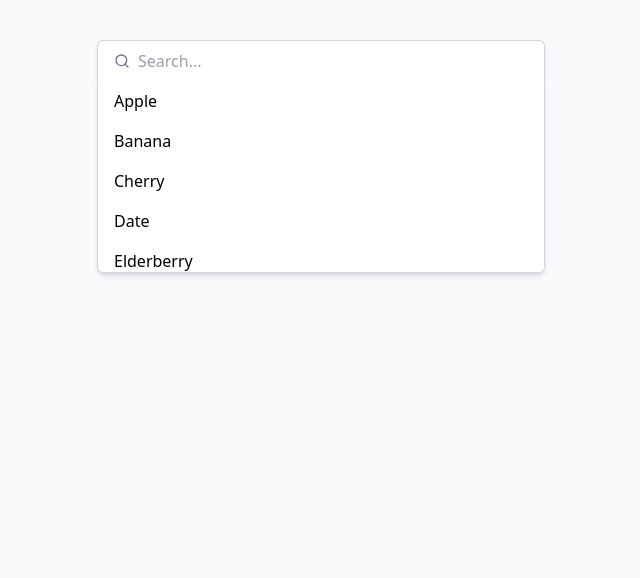
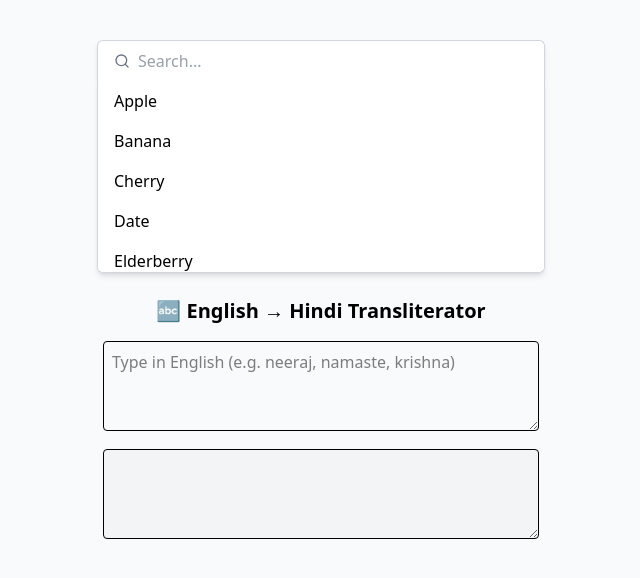
Before and after one commit to neeraj1504/Search-Box-Frontend, a React (Vite) app: page / in a window 1280 px wide. Shown: the top 578 px of the page, without its empty margins (319-959 px from the left). Built offline with nearby package versions, Linux system fonts and the light colour scheme.

Commit message:
A component added for transiteration

```diff
--- a/src/App.jsx
+++ b/src/App.jsx
@@ -1,7 +1,7 @@
 import React, { useState } from "react";
 import Searchbox from "./Components/Searchbox.jsx";
 import Suggestion from "./Components/Suggestion.jsx";
-
+import Transliterator from "./Components/Translitrator.jsx";
 const App = () => {
   const[items,setItems]=useState("");
 
@@ -10,6 +10,7 @@ const App = () => {
     <div className="flex flex-col items-center justify-start min-h-screen bg-gray-50 pt-10 px-4">
       <Searchbox items={items} setItems={setItems} />
       <Suggestion items={items} setItems={setItems} />
+      <Transliterator/>
     </div>
   );
 };
--- /dev/null
+++ b/src/Components/Translitrator.jsx
@@ -0,0 +1,222 @@
+// import React, { useState } from "react";
+
+// const Transliterator = () => {
+//   const [hindiInput, setHindiInput] = useState("");
+//   const [englishInput, setEnglishInput] = useState("");
+
+//   const hindiToEnglishMap = {
+//     "अ": "a", "आ": "aa", "इ": "i", "ई": "ee", "उ": "u", "ऊ": "oo", "ऋ": "ri",
+//     "ए": "e", "ऐ": "ai", "ओ": "o", "औ": "au",
+//     "क": "k", "ख": "kh", "ग": "g", "घ": "gh", "ङ": "ng",
+//     "च": "ch", "छ": "chh", "ज": "j", "झ": "jh", "ञ": "ny",
+//     "ट": "t", "ठ": "th", "ड": "d", "ढ": "dh", "ण": "n",
+//     "त": "t", "थ": "th", "द": "d", "ध": "dh", "न": "n",
+//     "प": "p", "फ": "ph", "ब": "b", "भ": "bh", "म": "m",
+//     "य": "y", "र": "r", "ल": "l", "व": "v",
+//     "श": "sh", "ष": "sh", "स": "s", "ह": "h",
+//     "ा": "aa", "ि": "i", "ी": "ee", "ु": "u", "ू": "oo",
+//     "े": "e", "ै": "ai", "ो": "o", "ौ": "au",
+//     "ं": "n", "ः": "h", "ँ": "n",
+//     "्": ""
+//   };
+
+
+//   const englishToHindiMap = {};
+//   Object.entries(hindiToEnglishMap).forEach(([key, value]) => {
+//     if (value) englishToHindiMap[value] = key;
+//   });
+
+//   const englishChunks = Object.keys(englishToHindiMap).sort((a, b) => b.length - a.length);
+
+//   const transliterateHindiToEnglish = (text) => {
+//     let result = "";
+//     for (let i = 0; i < text.length; i++) {
+//       let ch = text[i];
+//       let nextCh = text[i + 1];
+
+//       let mapped = hindiToEnglishMap[ch] || ch;
+
+//       if (nextCh && "ािीुूेैोौंःँ".includes(nextCh)) {
+//         mapped += hindiToEnglishMap[nextCh] || "";
+//         i++;
+//       }
+
+//       result += mapped;
+//     }
+//     return result;
+//   };
+
+//   const transliterateEnglishToHindi = (text) => {
+//     let result = "";
+//     let i = 0;
+//     while (i < text.length) {
+//       let matched = false;
+//       for (let chunk of englishChunks) {
+//         if (text.substring(i, i + chunk.length).toLowerCase() === chunk) {
+//           result += englishToHindiMap[chunk];
+//           i += chunk.length;
+//           matched = true;
+//           break;
+//         }
+//       }
+//       if (!matched) {
+//         result += text[i];
+//         i++;
+//       }
+//     }
+//     return result;
+//   };
+
+//   const handleHindiChange = (e) => {
+//     const val = e.target.value;
+//     setHindiInput(val);
+//     setEnglishInput(transliterateHindiToEnglish(val));
+//   };
+
+//   const handleEnglishChange = (e) => {
+//     const val = e.target.value;
+//     setEnglishInput(val);
+//     setHindiInput(transliterateEnglishToHindi(val));
+//   };
+
+//   return (
+//     <div className="max-w-xl mx-auto p-6 space-y-6">
+//       <h2 className="text-2xl font-bold text-center">Hindi ⇄ English Transliterator</h2>
+
+//       <div>
+//         <label className="block font-semibold mb-1">Type in Hindi</label>
+//         <textarea
+//           value={hindiInput}
+//           onChange={handleHindiChange}
+//           rows={3}
+//           className="w-full p-2 border rounded"
+//           placeholder="नमस्ते"
+//         />
+//       </div>
+
+//       <div>
+//         <label className="block font-semibold mb-1">Type in English</label>
+//         <textarea
+//           value={englishInput}
+//           onChange={handleEnglishChange}
+//           rows={3}
+//           className="w-full p-2 border rounded"
+//           placeholder="namaste"
+//         />
+//       </div>
+//     </div>
+//   );
+// };
+
+// export default Transliterator;
+
+import React, { useState } from "react";
+
+// Consonant mappings
+const consonantMap = {
+  kh: "ख", gh: "घ", chh: "छ", jh: "झ", th: "थ", dh: "ध",
+  ph: "फ", bh: "भ", sh: "श", tr: "त्र", gn: "ज्ञ",
+  k: "क", g: "ग", ch: "च", j: "ज", t: "त", d: "द",
+  n: "न", p: "प", b: "ब", m: "म", y: "य", r: "र",
+  l: "ल", v: "व", s: "स", h: "ह", z: "ज़", ṛ: "ड़"
+};
+
+// Independent vowels (used at word start or without consonant)
+const vowelMap = {
+  ai: "ऐ", au: "औ", aa: "आ", ee: "ई", oo: "ऊ",
+  a: "अ", i: "इ", u: "उ", e: "ए", o: "ओ"
+};
+
+// Dependent matras (used with consonants)
+const matraMap = {
+  a: "", aa: "ा", i: "ि", ee: "ी", u: "ु", oo: "ू",
+  e: "े", ai: "ै", o: "ो", au: "ौ"
+};
+
+// Sort keys by length (longest first) to match chunks properly
+const chunkOrder = (obj) =>
+  Object.keys(obj).sort((a, b) => b.length - a.length);
+
+const Transliterator = () => {
+  const [english, setEnglish] = useState("");
+  const [hindi, setHindi] = useState("");
+
+  const consonantChunks = chunkOrder(consonantMap);
+  const vowelChunks = chunkOrder(vowelMap);
+
+  const transliterate = (input) => {
+    let output = "";
+    let i = 0;
+    let lastConsonant = "";
+
+    while (i < input.length) {
+      let matched = false;
+
+      // Match consonants
+      for (let chunk of consonantChunks) {
+        if (input.slice(i, i + chunk.length).toLowerCase() === chunk) {
+          lastConsonant = consonantMap[chunk];
+          output += lastConsonant;
+          i += chunk.length;
+          matched = true;
+          break;
+        }
+      }
+      if (matched) continue;
+
+      // Match vowels
+      for (let chunk of vowelChunks) {
+        if (input.slice(i, i + chunk.length).toLowerCase() === chunk) {
+          const matra = matraMap[chunk];
+          if (lastConsonant && matra !== "") {
+            output = output.slice(0, -1) + lastConsonant + matra;
+          } else {
+            output += vowelMap[chunk];
+          }
+          lastConsonant = "";
+          i += chunk.length;
+          matched = true;
+          break;
+        }
+      }
+
+      // Fallback for unmatched characters
+      if (!matched) {
+        output += input[i];
+        lastConsonant = "";
+        i++;
+      }
+    }
+
+    return output;
+  };
+
+  const handleChange = (e) => {
+    const val = e.target.value;
+    setEnglish(val);
+    setHindi(transliterate(val));
+  };
+
+  return (
+    <div className="max-w-xl mx-auto p-6">
+      <h2 className="text-xl font-bold mb-4 text-center">
+        🔤 English → Hindi Transliterator
+      </h2>
+      <textarea
+        className="w-full p-2 border rounded mb-3"
+        rows={3}
+        placeholder="Type in English (e.g. neeraj, namaste, krishna)"
+        value={english}
+        onChange={handleChange}
+      />
+      <textarea
+        className="w-full p-2 border rounded bg-gray-100"
+        rows={3}
+        value={hindi}
+        readOnly
+      />
+    </div>
+  );
+};
+
+export default Transliterator;
```
